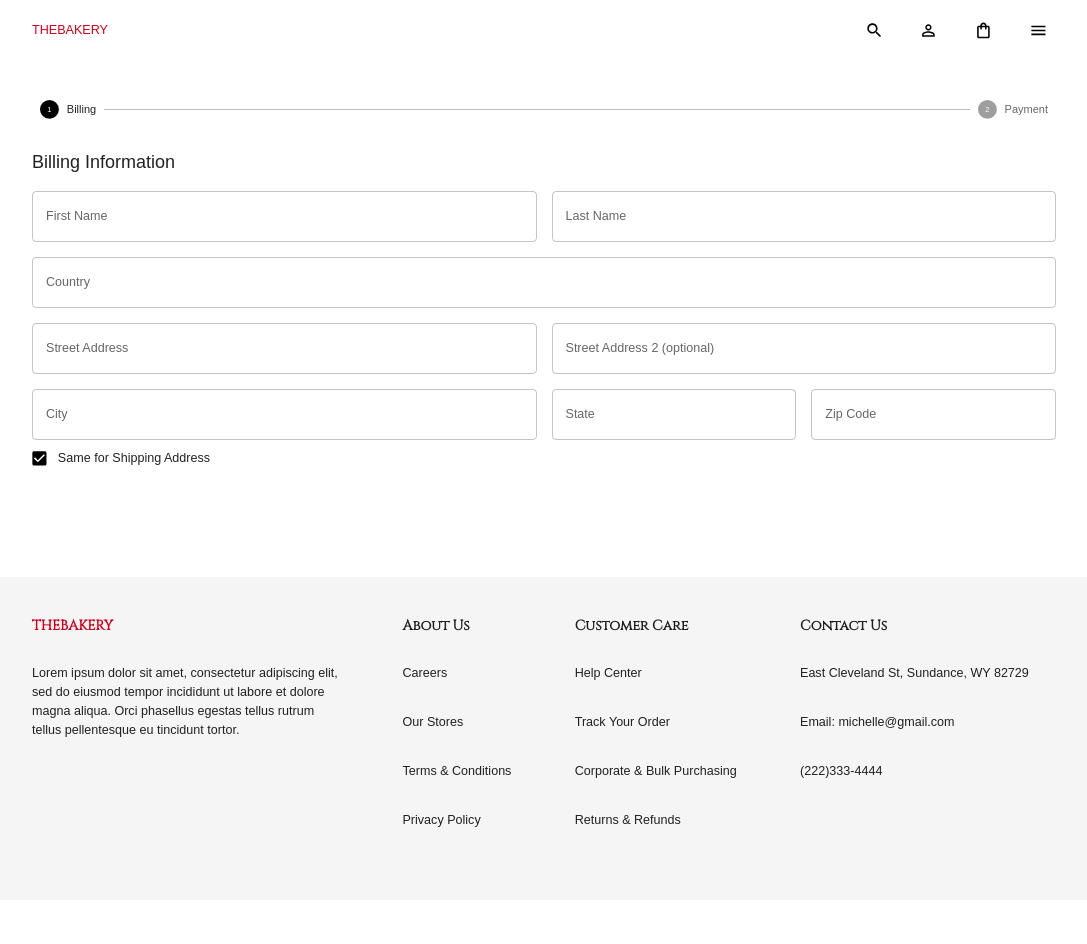
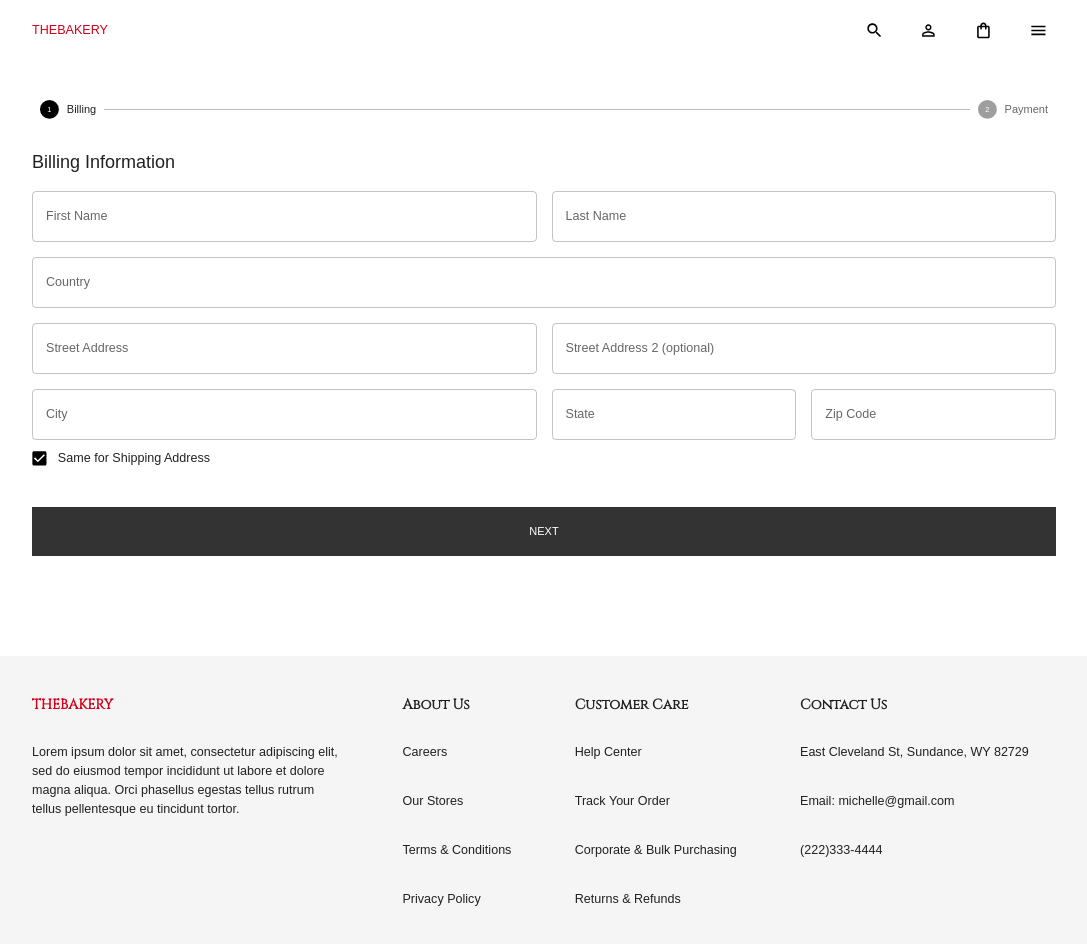
Before and after one commit to chelletuerk/bakery-storefront, a React (Create React App) app: page /checkout in a window 1280 px wide. Shown: the top 944 px of the page, without its empty margins (96-1183 px from the left). Before the commit the page ends 900 px from the top, so only its background shows below. Built offline with nearby package versions, Linux system fonts and the light colour scheme; a web font is replaced by a local one.

Commit message:
completed isFirstStep - billing and shipping information

```diff
--- a/src/scenes/checkout/Checkout.jsx
+++ b/src/scenes/checkout/Checkout.jsx
@@ -4,6 +4,7 @@
 import { useState } from 'react'
 import * as yup from 'yup'
 import Shipping from './Shipping'
+import Payment from './Payment'
 import { shades } from '../../theme'
 
 const initialValues = {
@@ -89,8 +90,22 @@
   const isFirstStep = activeStep === 0
   const isSecondStep = activeStep === 1
 
-  const handleFormSubmit = async (value, actions) => {
+  const handleFormSubmit = async (values, actions) => {
     setActiveStep(activeStep = 1)
+
+    //copies the billing address into shipp address form
+    if (isFirstStep && values.shippingAddress.isSameAddress) {
+      actions.setFieldValue('shippingAddress' , {
+        ...values.billingAddress,
+        isSameAddress: true,
+      })
+    }
+
+    if (isSecondStep) {
+      makePayment(values)
+    }
+
+    actions.setTouched({})
   }
 
   async function makePayment(values) {
@@ -132,6 +147,47 @@
                 setFieldValue={setFieldValue}
               />
             )}
+            {isSecondStep && (
+              <Payment
+                values={values}
+                errors={errors}
+                touched={touched}
+                handleBlur={handleBlur}
+                handleChange={handleChange}
+                setFieldValue={setFieldValue}
+              />
+            )}
+            <Box display='flex' justifyContent='space-between' gap='50px'>
+              {isSecondStep && (
+                <Button
+                  fullWidth
+                  color='primary'
+                  variant='contained'
+                  sx={{
+                    backgroundColor: shades.primary[200],
+                    boxShadow: 'none',
+                    color: 'white',
+                    borderRadius: 0,
+                    padding: '15px 40px'
+                  }}
+                  onClick={() => setActiveStep(activeStep - 1)}
+                >Back</Button>
+              )}
+              <Button
+                fullWidth
+                type='submit'
+                color='primary'
+                variant='contained'
+                sx={{
+                  backgroundColor: shades.primary[400],
+                  boxShadow: 'none',
+                  color: 'white',
+                  borderRadius: 0,
+                  padding: '15px 40px'
+                }}
+                onClick={() => setActiveStep(activeStep - 1)}
+              >{isFirstStep ? 'Next' : 'Place Order'}</Button>
+            </Box>
           </form>
         )}
       </Formik>
```
Also changed, not shown: src/scenes/checkout/Payment.jsx (added).
